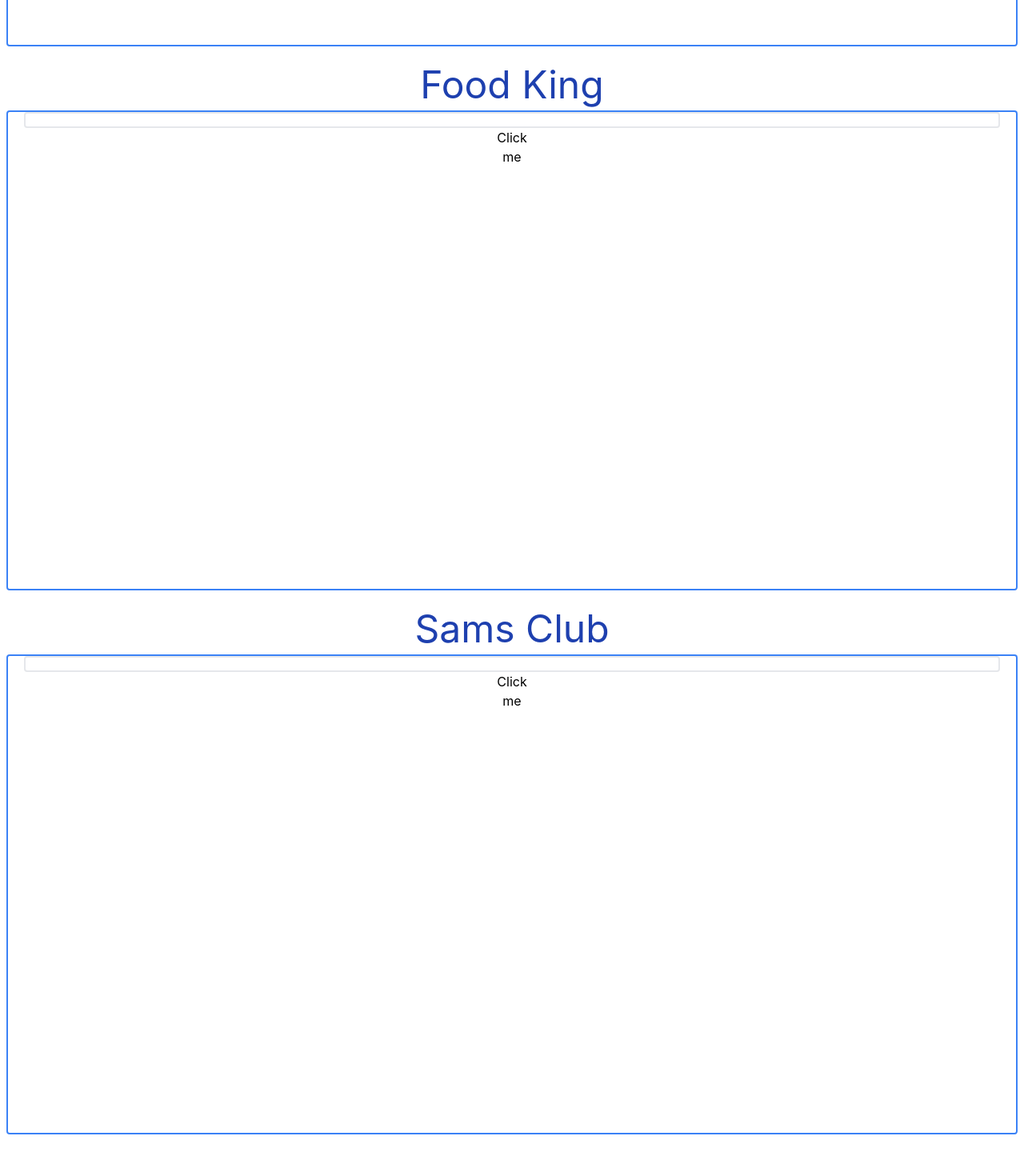
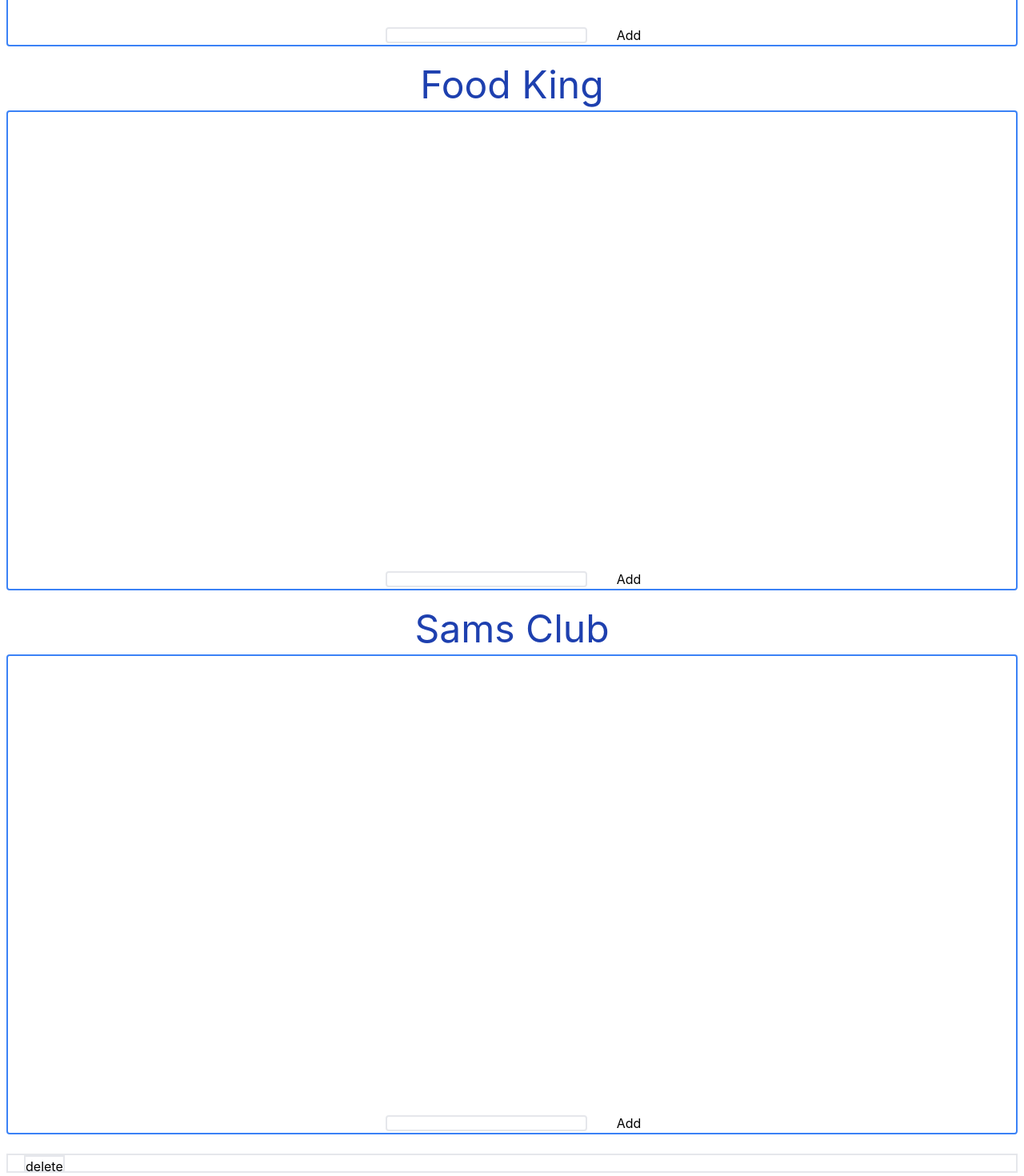
Before and after one commit to ashermanli/shopping-list, a React (Create React App) app: page / in a window 1280 px wide. Shown: the part 598-2068 px from the top of the page at 80% size. Before the commit the page ends 2016 px from the top, so only its background shows below. Built offline with nearby package versions, Linux system fonts and the light colour scheme.

Commit message:
added http service and created components folder

```diff
--- a/package.json
+++ b/package.json
@@ -6,6 +6,7 @@
     "@testing-library/jest-dom": "^5.16.1",
     "@testing-library/react": "^12.1.2",
     "@testing-library/user-event": "^13.5.0",
+    "axios": "^0.27.2",
     "react": "^17.0.2",
     "react-dom": "^17.0.2",
     "react-scripts": "5.0.0",
--- a/src/App.js
+++ b/src/App.js
@@ -1,5 +1,7 @@
 import React, {useState, useEffect} from 'react'
-import StoreList from './StoreList'
+import StoreList from './Components/StoreList'
+import ListItem from './Components/ListItem'
+import groceryService from './Services/groceryService'
 import logo from './logo.svg';
 import './App.css';
 
@@ -7,14 +9,16 @@
 const gualMartList = []
 const foodKingList = []
 const samsClubList = []
+const [items, setItems] = useState([])
 
 
 
   return (
     <div className="App h-screen">
-      <StoreList title='Gualmart'/>
+      <StoreList title='Gualmart' items={items}/>
       <StoreList title='Food King'/>
       <StoreList title='Sams Club'/>
+      <ListItem></ListItem>
     </div>
   );
 }
--- /dev/null
+++ b/src/Components/ListItem.js
@@ -0,0 +1,12 @@
+import React, {useState} from 'react'
+
+const ListItem = ({item, id, deleteItem}) => {
+
+	return (
+		<div>
+		<li className='border-2 border-solid mx-2 flex justify-between px-5' key={id}>{item} <button className='border-2 border-solid w-auto h-5' onClick={() => deleteItem(id)}>delete</button></li>
+		</div>
+	)
+}
+
+export default ListItem
--- a/src/StoreList.js
+++ b/src/Components/StoreList.js
@@ -1,10 +1,11 @@
 import React, {useState} from 'react'
+import ListItem from './ListItem'
 
 const StoreList = ({title}) =>{
 
 	const [input,setInput] = useState([])
 	const [max, setMax] = useState(0)
-	const [items,setItems] = useState([])
+	const [items, setItems] = useState([])
 
 	const handleInput = (e) =>{
 		console.log(e.target.value)
@@ -32,19 +33,25 @@
 	const deleteItem = (id) =>{
 
 		let filteredList = items.filter(item => item.id !== id)
+		setItems(filteredList)
 
-		setItems(filteredList)
+		if(filteredList.length === 0){
+			setMax(0)
+			setInput('set your items')
+		}
 	}
 
 	return(
 	<div className='h-3/4 mb-20'>
       <h1 className="text-blue-800 text-5xl">{title}</h1>
-      <div className="border-2 rounded border-solid border-blue-500 h-full flex flex-col align-center m-2">
-	  <ul>
-		  {items.map(item => <li>{item.item} <button onClick={() => deleteItem(item.id)}>delete</button></li>)}
-	  </ul>
-		<input className='border-2 rounded border-solid h-5 w-auto mx-5' type='text' value={input} onChange={handleInput}></input>
-		<button className='h-5 w-16 self-center' onClick={addItem}>Click me </button>
+      <div className="border-2 rounded border-solid border-blue-500 h-full flex flex-col justify-end align-center m-2">
+		<ul>
+			{items.map(item => <ListItem key={item.id} item={item.item} id={item.id} deleteItem={()=>deleteItem(item.id)}/>)}
+		</ul>
+		<div className='justify-self-start'>
+			<input className='border-2 rounded border-solid h-5 w-auto mx-5' type='text' value={input} onChange={handleInput}></input>
+			<button className='h-5 w-16 self-center' onClick={addItem}>Add</button>
+		</div>
 	  </div>
     </div>
 	)
--- /dev/null
+++ b/src/Services/groceryService.js
@@ -0,0 +1,24 @@
+import axios from 'axios'
+
+const baseURL = 'http://localhost:3001/api/items'
+
+const getAll = () =>{
+	const request = axios.get(baseURL)
+
+	return request.then(response => response.data)
+}
+
+const create = (newItem) => {
+	const request = axios.post(baseURL, newItem)
+
+	return request.then(response => response.data)
+}
+
+const remove = (id) =>{
+	const request = axios.delete(`${baseURL}/${id}`)
+
+	return request.then(response => response.data)
+}
+
+export default
+{getAll, create, remove}
```
Also changed, not shown: 1 other file (tests, documents, lock files or other folders).
